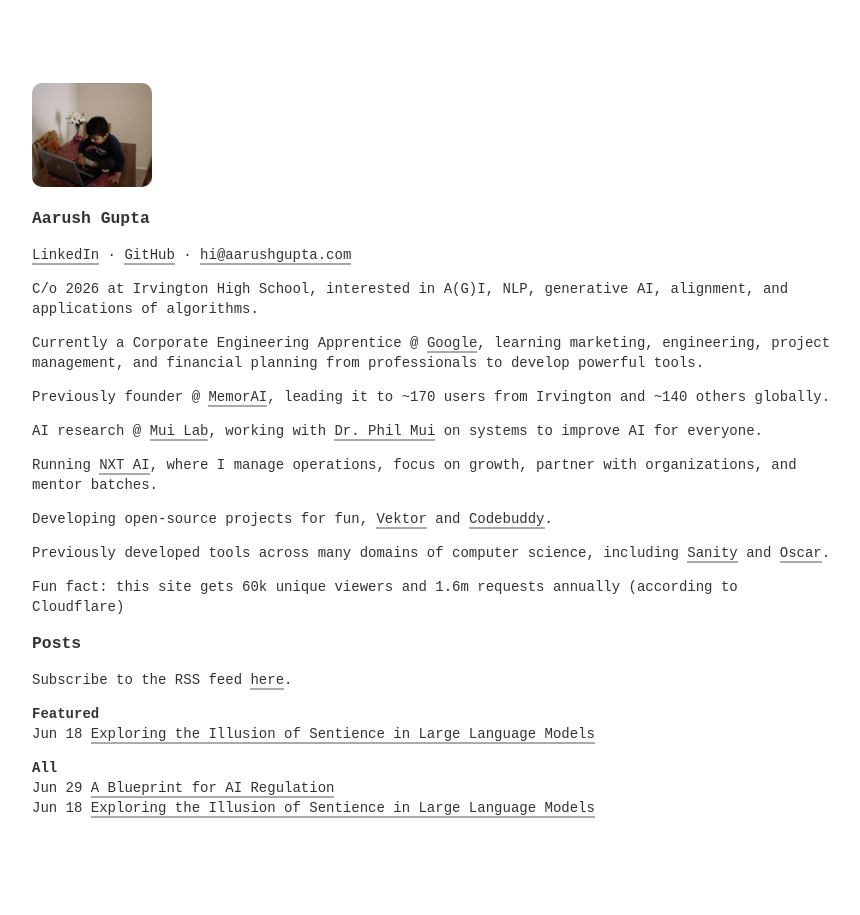
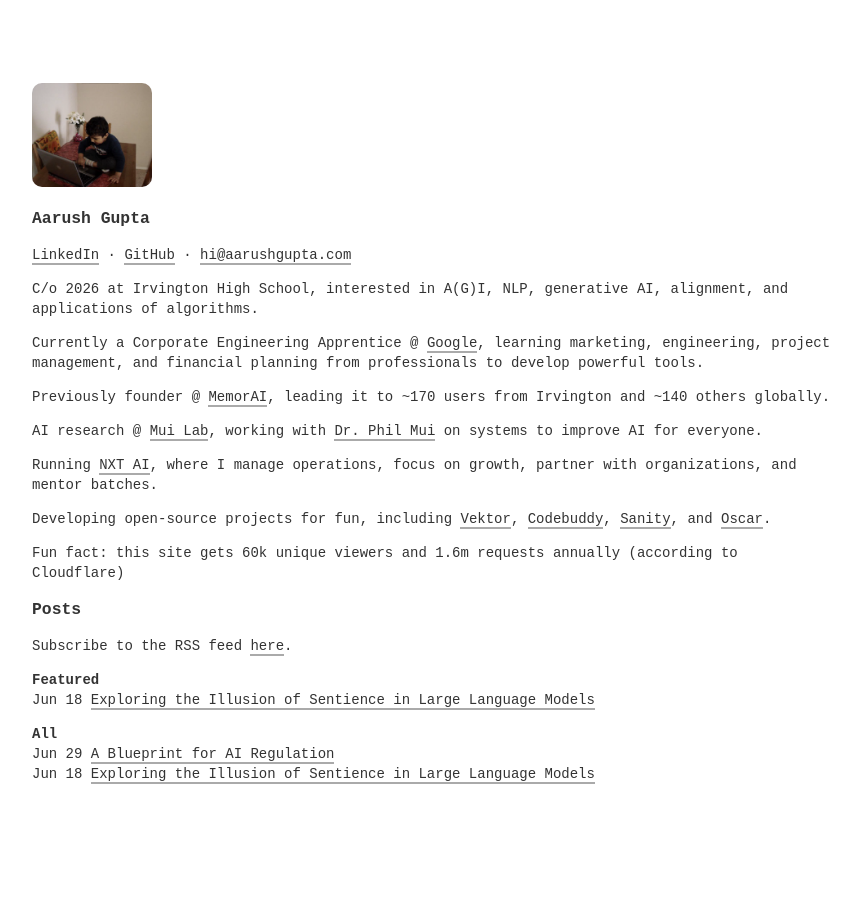
Before and after one commit to notallm/notallm.github.io, a Jekyll site: the page built from index.md, in a window 1280 px wide. Shown: the whole page, without its empty margins (208-1068 px from the left). Built offline with Jekyll 4.4.1, drawn with Linux system fonts in a browser that asks for light colours.

Commit message:
typo + first commit from ipad

```diff
--- a/index.md
+++ b/index.md
@@ -17,9 +17,8 @@
 
 Running [NXT AI](https://nxtai.aarushgupta.com), where I manage operations, focus on growth, partner with organizations, and mentor batches.
 
-Developing open-source projects for fun, [Vektor](https://github.com/notallm/vektor) and [Codebuddy](https://github.com/notallm/codebuddy).
-
-Previously developed tools across many domains of computer science, including [Sanity](https://github.com/notallm/sanity) and [Oscar](https://github.com/notallm/oscar).
+Developing open-source projects for fun, including [Vektor](https://github.com/notallm/vektor), [Codebuddy](https://github.com/notallm/codebuddy),
+[Sanity](https://github.com/notallm/sanity), and [Oscar](https://github.com/notallm/oscar).
 
 Fun fact: this site gets 60k unique viewers and 1.6m requests annually (according to Cloudflare)
 
```
